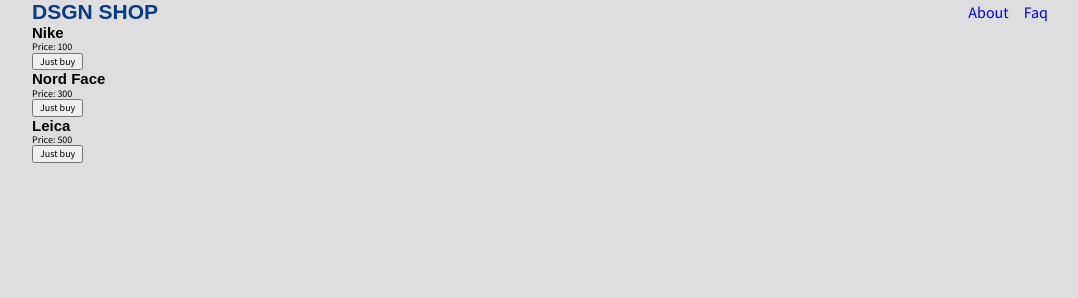
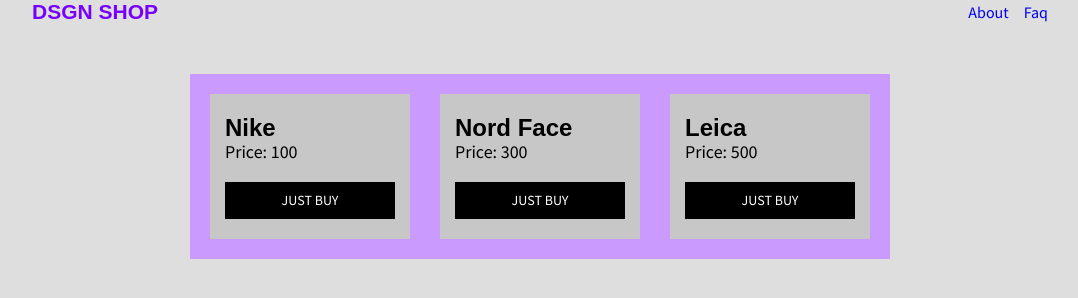
Before and after one commit to rmnv-s/Shop-page, a plain HTML site: page src/index.html in a window 1280 px wide. Shown: the whole page, without its empty margins (100-1178 px from the left). Drawn offline with Linux system fonts and the light colour scheme; a web font is replaced by a local one.

Commit message:
feat: add cards

```diff
--- a/src/index.html
+++ b/src/index.html
@@ -24,10 +24,12 @@
 				</nav>
 			</header>
 			<main class="main">
-				<section class="shop"></section>
+				<section class="shop">
+					<div class="cards"></div>
+				</section>
 			</main>
 
-			<template class="cards">
+			<template class="template">
 				<div class="card">
 					<h2 class="card__title"></h2>
 					<p class="card__price">Price: <span class="card__price-number"></span></p>
--- a/src/js/script.js
+++ b/src/js/script.js
@@ -1,8 +1,9 @@
 import dataCards from './data.js';
 
-const shop = document.querySelector('.shop');
+const shop = document.querySelector('.cards');
+
 function addCardsToShop(item) {
-	const templateCards = document.querySelector('.cards').content;
+	const templateCards = document.querySelector('.template').content;
 	const card = templateCards.querySelector('.card').cloneNode(true);
 
 	const cardTitel = card.querySelector('.card__title');
--- a/src/scss/helpers/_color.scss
+++ b/src/scss/helpers/_color.scss
@@ -1,3 +1,2 @@
 $bg-page: rgb(222, 222, 222);
-$btn-color: blue;
-$logo-color: #073c83;
+$logo-color: #7600fa;
--- a/src/scss/main.scss
+++ b/src/scss/main.scss
@@ -4,6 +4,7 @@
   display: flex;
   justify-content: space-between;
   align-items: center;
+  margin-bottom: 5rem;
 
   &__logo {
     text-transform: uppercase;
@@ -32,3 +33,57 @@
     }
   }
 }
+
+.shop {
+  max-width: 700px;
+  margin: 0 auto;
+  background-color: #ca9aff;
+  padding: 2rem;
+}
+
+.cards {
+  display: grid;
+  grid-template-columns: 1fr 1fr 1fr;
+  gap: 3rem;
+
+  @media (max-width: 495px) {
+    grid-template-columns: 1fr 1fr;
+  }
+
+  @media (max-width: 378px) {
+    grid-template-columns: 1fr;
+    gap: 1.5rem;
+  }
+}
+
+.card {
+  background-color: #c8c7c7;
+  padding: 2rem 1.5rem;
+
+  &__title {
+    font-size: 2.4rem;
+  }
+
+  &__price {
+    font-size: 1.8rem;
+    margin-bottom: 2rem;
+  }
+
+  &__btn {
+    text-transform: uppercase;
+    padding: 1rem;
+    border: none;
+    border-radius: 0;
+    color: #fff;
+    background-color: #000;
+    width: 100%;
+    cursor: pointer;
+    font-size: 1.4rem;
+    transition: all ease-in 0.2s;
+
+    &:hover {
+      background-color: #fff;
+      color: #000;
+    }
+  }
+}
```
Also changed, not shown: src/css/main.min.css, src/js/script.min.js.
